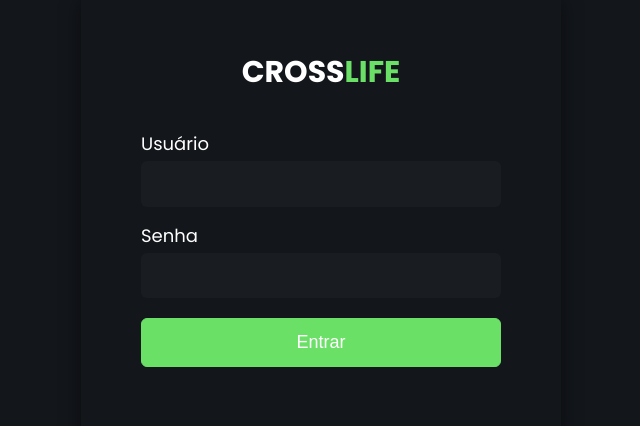
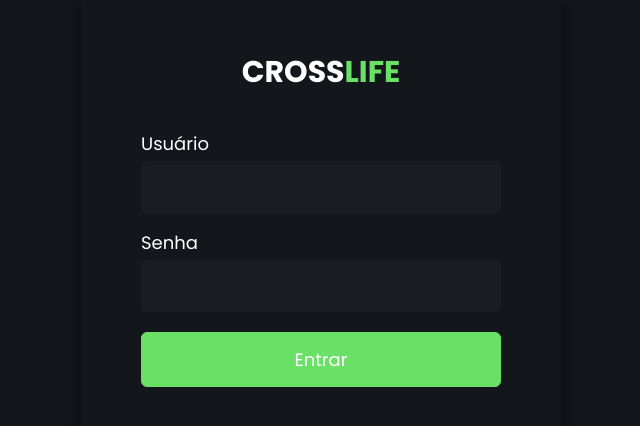
Before and after one commit to caio1902araujo/crosslife-blog-manager, a React (Create React App) app: page / in a window 1280 px wide. Shown: the part 210-636 px from the top of the page, without its empty margins (319-959 px from the left). Built offline with nearby package versions, Linux system fonts and the light colour scheme; the HTML template or start-up script is replaced by a standard one.

Commit message:
reformulating general style of buttons and font

```diff
--- a/src/App.css
+++ b/src/App.css
@@ -2,6 +2,9 @@
 
 *{
   box-sizing: border-box;
+  font-family: 'Poppins', Helvetica, sans-serif;
+	font-size: 100%;
+  color: var(--color-second);
   --color-first: #13161B;
   --color-second: #fff;
   --color-third: #6be067;
@@ -11,9 +14,6 @@
 }
 
 body{
-  font-family: 'Poppins', Helvetica, sans-serif;
-	font-size: 100%;
-  color: var(--color-second);
   background-color: var(--color-first);
 }
 
@@ -35,19 +35,15 @@ img{
 
 a{
   text-decoration: none;
+  color: var(--color-second);
 }
 
 button{
-	display: block;
-	font-size: 1.125rem;
-	text-align: center;
-  color: var(--color-second);
-  border: 1px solid;
-	border-radius: 0.375rem;
-	cursor: pointer;
-	padding: 0.8rem 1.2rem;
-  min-width: 8rem;
-	transition: .2s;
+  border: none;
+  outline: none;
+  background: none;
+  cursor: pointer;
+  text-align: left;
 }
 
 .container{
```
